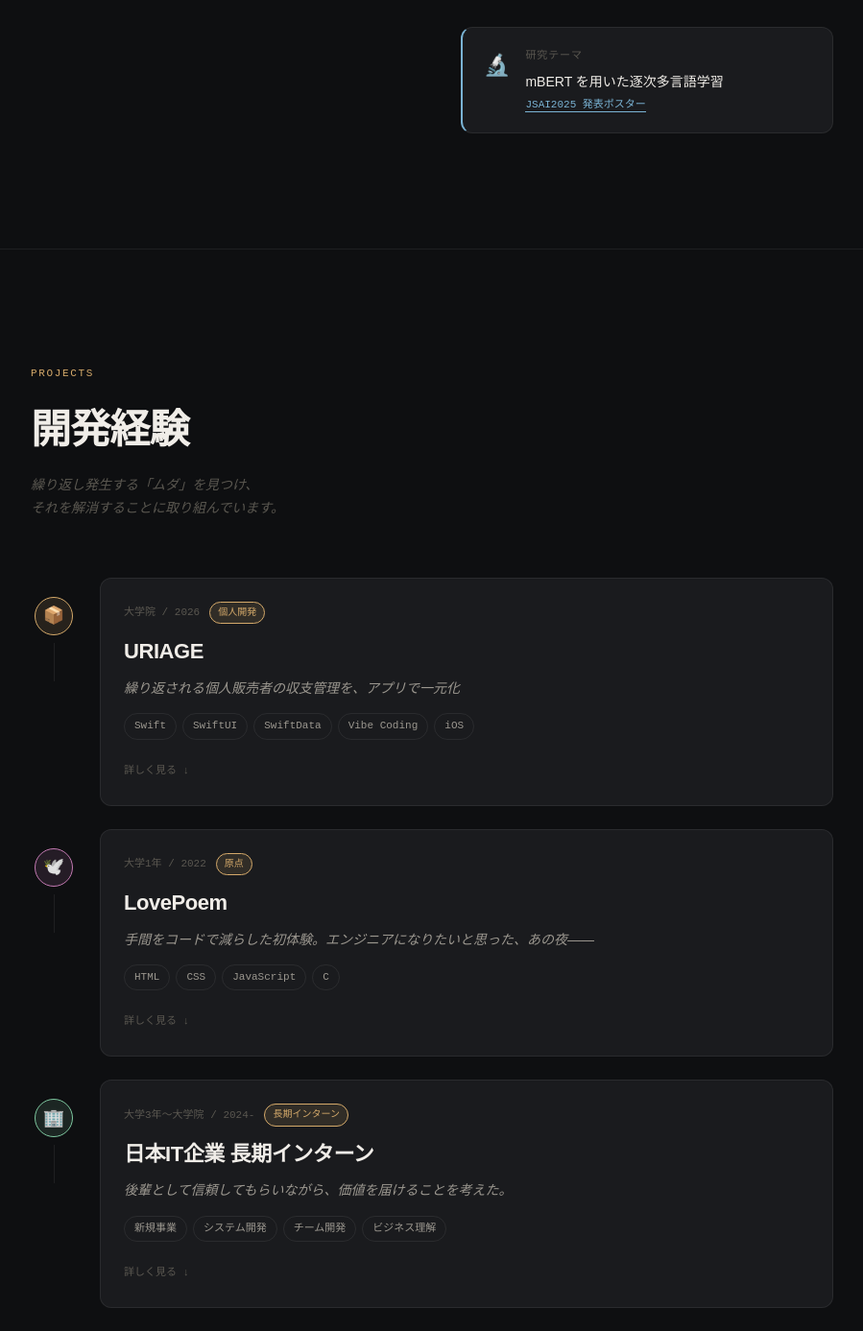
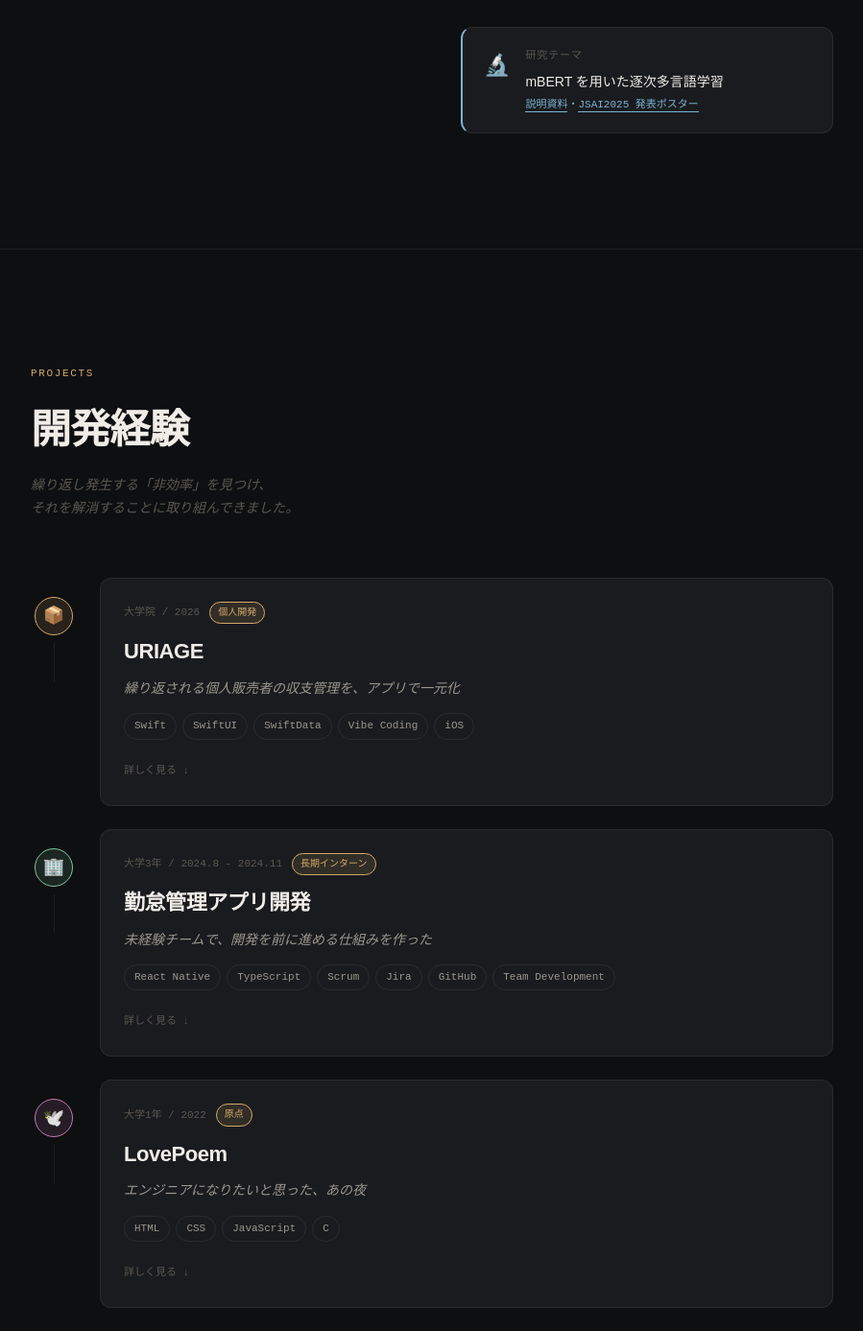
Before and after one commit to mamezlf/portfolio, a React (Vite) app: page / in a window 1280 px wide. Shown: the part 1747-3134 px from the top of the page at 96% size, without its empty margins (190-1089 px from the left). Built offline with nearby package versions, Linux system fonts and the light colour scheme.

Commit message:
changed content for intern(未完成)

```diff
--- a/src/components/About.tsx
+++ b/src/components/About.tsx
@@ -49,7 +49,7 @@ const About: React.FC = () => {
             </div>
 
             <p className="bio-text">
-              早稲田大学大学院で NLP・mLLM
+              早稲田大学大学院で 自然言語処理・多言語モデル
               を研究しながら、日本のIT企業で1年以上、エンジニアとして新規事業と開発に携わっています。
             </p>
 
@@ -147,6 +147,20 @@ const About: React.FC = () => {
                 </p>
                 <p className="research-sub">
                   <a
+                    href="research.pdf"
+                    target="_blank"
+                    rel="noopener noreferrer"
+                    style={{
+                      color: "inherit",
+                      textDecoration: "none",
+                      borderBottom: "1px solid currentColor",
+                      paddingBottom: "1px",
+                    }}
+                  >
+                    説明資料
+                  </a>
+                  ・
+                  <a
                     href="poster.pdf"
                     target="_blank"
                     rel="noopener noreferrer"
--- a/src/components/Projects.tsx
+++ b/src/components/Projects.tsx
@@ -23,7 +23,7 @@ const projects: Project[] = [
     name: "URIAGE",
     tagline: "繰り返される個人販売者の収支管理を、アプリで一元化",
     story:
-      "私はハンドメイドが趣味で、作った作品をネットで販売しています。そんな中で、収支を正確に把握するために、毎回手動で送料・資材費・利益の計算を行う必要がある「ムダ」に気がつきました。この課題に対して、商品情報の自動取得・コスト管理・月次レポート機能を備えたiOSアプリを開発しました。実際にアプリを日常で利用しながら改善を重ね、繰り返し発生する計算作業を効率化しました。",
+      "私はハンドメイドが趣味で、作った作品をネットで販売している中、収支を正確に把握するために、毎回手動で送料・資材費・利益の計算を行う必要がある「非効率」に気がつく。この課題に対して、商品情報の自動取得・コスト管理・月次レポート機能を備えたiOSアプリを開発。実際にアプリを日常で利用しながら改善を重ね、繰り返し発生する計算作業を効率化。",
     tags: ["Swift", "SwiftUI", "SwiftData", "Vibe Coding", "iOS"],
     highlights: [
       "商品情報の自動取得により、手入力の手間を削減",
@@ -43,18 +43,44 @@ const projects: Project[] = [
     emoji: "📦",
     type: "personal",
   },
+  {
+    id: "kintai",
+    period: "大学3年 / 2024.8 - 2024.11 ",
+    name: "勤怠管理アプリ開発",
+    tagline: "未経験チームで、開発を前に進める仕組みを作った",
+    story:
+      "4人チームで、社内向け勤怠管理アプリをアジャイル開発したインターンプロジェクト。React Native＋TypeScriptを用い、5回の2週間スプリントを通して、要件定義から設計・実装・テスト・レビューまで一貫して行った。\n私はエンジニアとして実装を担う一方、進捗管理やタスク分配、顧客への要件確認も主体的に引き受け、実質的にPMの役割を果たした。非同期で作業するメンバー間でも状況共有ができるよう、Slackのログチャンネル運用を提案・導入。PRルールやコーディング規約、フォーマッターを整備し、レビュー品質と開発速度の安定化に貢献。結果として、メンターから「開発スピードが速く、プロダクトの品質も高い」と評価を受けた。",
+    tags: [
+      "React Native",
+      "TypeScript",
+      "Scrum",
+      "Jira",
+      "GitHub",
+      "Team Development",
+    ],
+    highlights: [
+      "5回の2週間スプリントで、主要5機能群・7画面をリリース直前の完成度まで実装",
+      "開発者として実装・テスト・レビュー、実質PMとして進捗管理とタスク分配を支援",
+      "標準化と規約の明確化により、レビュー品質とコードの一貫性を改善",
+      "Slackログチャンネルを導入し、フレックス出勤でも進捗の非属人化を実現",
+      "「プログラム開始以来一番仲良い」、「速くて品質も高い」チームとなった",
+    ],
+    accentColor: "#7ec8a0",
+    emoji: "🏢",
+    type: "internship",
+  },
 
   {
     id: "ccn",
     period: "大学1年 / 2022",
     name: "LovePoem",
-    tagline: "手間をコードで減らした初体験。エンジニアになりたいと思った、あの夜——",
+    tagline: "エンジニアになりたいと思った、あの夜",
     story:
-      "大学一年生のころ、K-POPダンスイベントの動画に登場したダンサーに沼落ちしました。推しの神シーン集めツールを C 言語で作って、プログラミングで手間を省ける体験から、コードを書く楽しさに目覚めました。\nその後、推しの神シーンを見返す際、動画を毎回探し直す手間という「ムダ」を発見しました。この「ムダ」に対し、HTML+CSSを独学しながら、神シーンを一覧管理・再利用できるWebサイトを構築しました。「ムダ」をコードで解消できた体験が、エンジニアを志す原点となりました。",
+      "大学一年生のころ、K-POPダンスイベントの動画に登場したダンサーに沼落ち。推しの神シーンを集めるツールを C 言語で作り、プログラミングで手間を省ける体験から、コードを書く楽しさに目覚める。\nその後、神シーンを見返すたびに、動画を探し直すつ必要がある「非効率」を発見した際、 HTML+CSS を独学しながら、神シーンを一覧管理・再利用できるWebサイトを構築。「非効率」をコードで解消できた体験が、エンジニアを志す原点となった。",
     tags: ["HTML", "CSS", "JavaScript", "C"],
     highlights: [
       "ソフトウェアエンジニアを志した原点",
-      "推し活で発生した「ムダ」と向き合い、ツール化によってムダをなくした",
+      "推し活で発生した「非効率」と向き合い、ツール化によって非効率をなくした",
       "個人の課題解決を、再利用可能な仕組みとして作り上げた",
       "新しく学んだ技術をそのまま実際の課題解決に活かした",
     ],
@@ -63,32 +89,13 @@ const projects: Project[] = [
     emoji: "🕊️",
     type: "origin",
   },
-
-  {
-    id: "internship",
-    period: "大学3年〜大学院 / 2024- ",
-    name: "日本IT企業 長期インターン",
-    tagline: "後輩として信頼してもらいながら、価値を届けることを考えた。",
-    story:
-      "「お客様からいただいた金額以上の価値を届ける」という経営姿勢と、「幸せの循環」を考える文化に共感して飛び込んだ。\n新規事業の立ち上げからシステム開発・実運用まで、1年以上にわたって実務に携わった。\nここで初めて学生ではなく、「会社の立場」から物事を見る視点を得て、ビジネスの面白さと、専門性を活かして価値を生み出す喜びを知った。",
-    tags: ["新規事業", "システム開発", "チーム開発", "ビジネス理解"],
-    highlights: [
-      "「いただいた金額以上の価値を届ける」理念に共感し、自分もその一翼を担いたいと思った",
-      "後輩として大事にされ、信頼してもらいながら、価値を生み出す経験",
-      "ビジネスの視点・会社の立場という、専門外の世界観を体感",
-    ],
-    accentColor: "#7ec8a0",
-    emoji: "🏢",
-    type: "internship",
-  },
-
   {
     id: "wasecord",
     period: "大学3年 / 2024",
     name: "Wasecord",
     tagline: "同じ授業で悩んでいる誰かと、つながれたら",
     story:
-      "「ラズパイが繋がらないとき、相談できる場所がほしい」——\nそんな同期の声から生まれた、早大情報理工学科向けの授業連携アプリです。\nチーム 4 人でゼロから制作し、授業単位でつながれるチャット機能を持つWebアプリを開発しました。グループチャットやDMを通じて、学生同士の情報共有を可能にしました。\nチームの中で私はフロントエンドを担当し、使いやすさと一貫性を意識した設計を行いました。\nチームで一個のプロダクトを初めて作り切る経験となりました。",
+      "「ラズパイが繋がらないとき、相談できる場所がほしい」——\nそんな同期の声から生まれた、早大情報理工学科向けの授業連携アプリ。\nチーム 4 人でゼロから制作し、授業単位でつながれるチャット機能を持つWebアプリを開発。グループチャットやDMを通じて、学生同士の情報共有を可能に。\nチームの中で私はフロントエンドを担当し、使いやすさと一貫性を意識した設計を行い、チームで一個のプロダクトを初めて作り切る経験となった。",
     tags: [
       "React",
       "Bootstrap",
@@ -145,9 +152,9 @@ const Projects: React.FC = () => {
           <span className="section-label">Projects</span>
           <h2 className="section-title">開発経験</h2>
           <p className="projects-sub">
-            繰り返し発生する「ムダ」を見つけ、
+            繰り返し発生する「非効率」を見つけ、
             <br />
-            それを解消することに取り組んでいます。
+            それを解消することに取り組んできました。
           </p>
         </div>
 
@@ -189,7 +196,12 @@ const Projects: React.FC = () => {
                     </span>
                   </div>
                   <h3 className="project-name">{project.name}</h3>
-                  <p className="project-tagline" style={{ whiteSpace: "pre-wrap" }}>{project.tagline}</p>
+                  <p
+                    className="project-tagline"
+                    style={{ whiteSpace: "pre-wrap" }}
+                  >
+                    {project.tagline}
+                  </p>
                   <div className="project-tags">
                     {project.tags.map((t) => (
                       <span key={t} className="tag">
@@ -206,7 +218,12 @@ const Projects: React.FC = () => {
                   <div className="project-detail">
                     <div className="detail-divider" />
 
-                    <p className="project-story" style={{ whiteSpace: "pre-wrap" }}>{project.story}</p>
+                    <p
+                      className="project-story"
+                      style={{ whiteSpace: "pre-wrap" }}
+                    >
+                      {project.story}
+                    </p>
 
                     <div className="project-highlights">
                       <h4>ポイント</h4>
```
Also changed, not shown: 1 other file (tests, documents, lock files or other folders).
